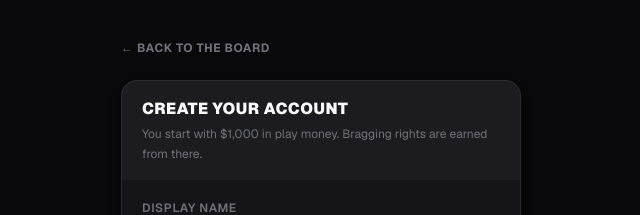
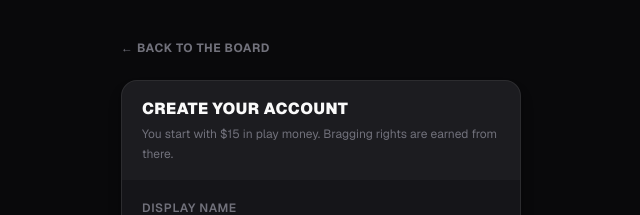
Before and after one commit to solidstatezach/solid-sportsbook, a Next.js app: page /signup in a window 1280 px wide. Shown: the top 215 px of the page, without its empty margins (319-959 px from the left). Built offline with nearby package versions, Linux system fonts and the light colour scheme; no server answers.

Commit message:
Start new players at 15 instead of 1000

```diff
--- a/src/components/AuthForm.tsx
+++ b/src/components/AuthForm.tsx
@@ -64,7 +64,7 @@ export default function AuthForm({ mode }: { mode: "login" | "signup" }) {
           </h1>
           <p className="mt-1 text-xs leading-relaxed text-zinc-500">
             {isSignup
-              ? "You start with $1,000 in play money. Bragging rights are earned from there."
+              ? "You start with $15 in play money. Bragging rights are earned from there."
               : "Log in to bet against the board — and your friends."}
           </p>
         </header>
```
